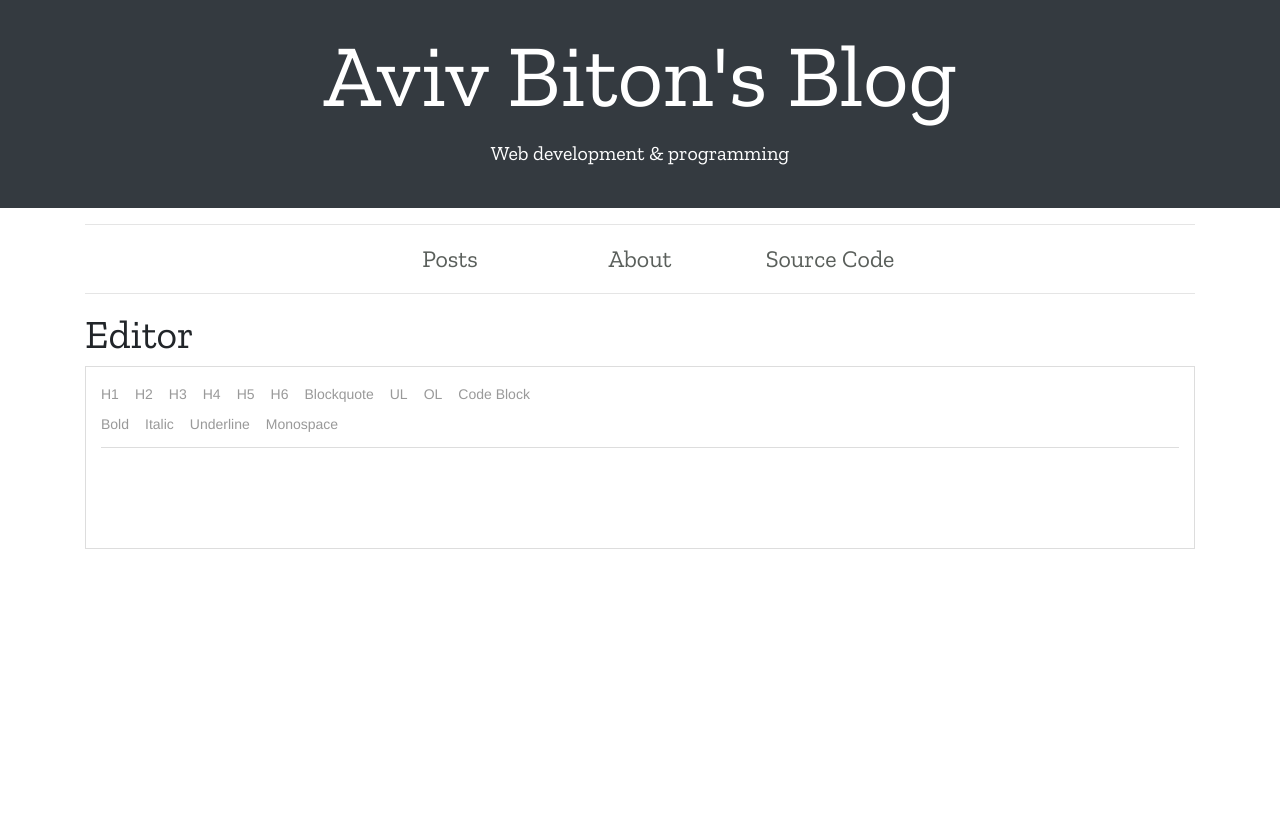
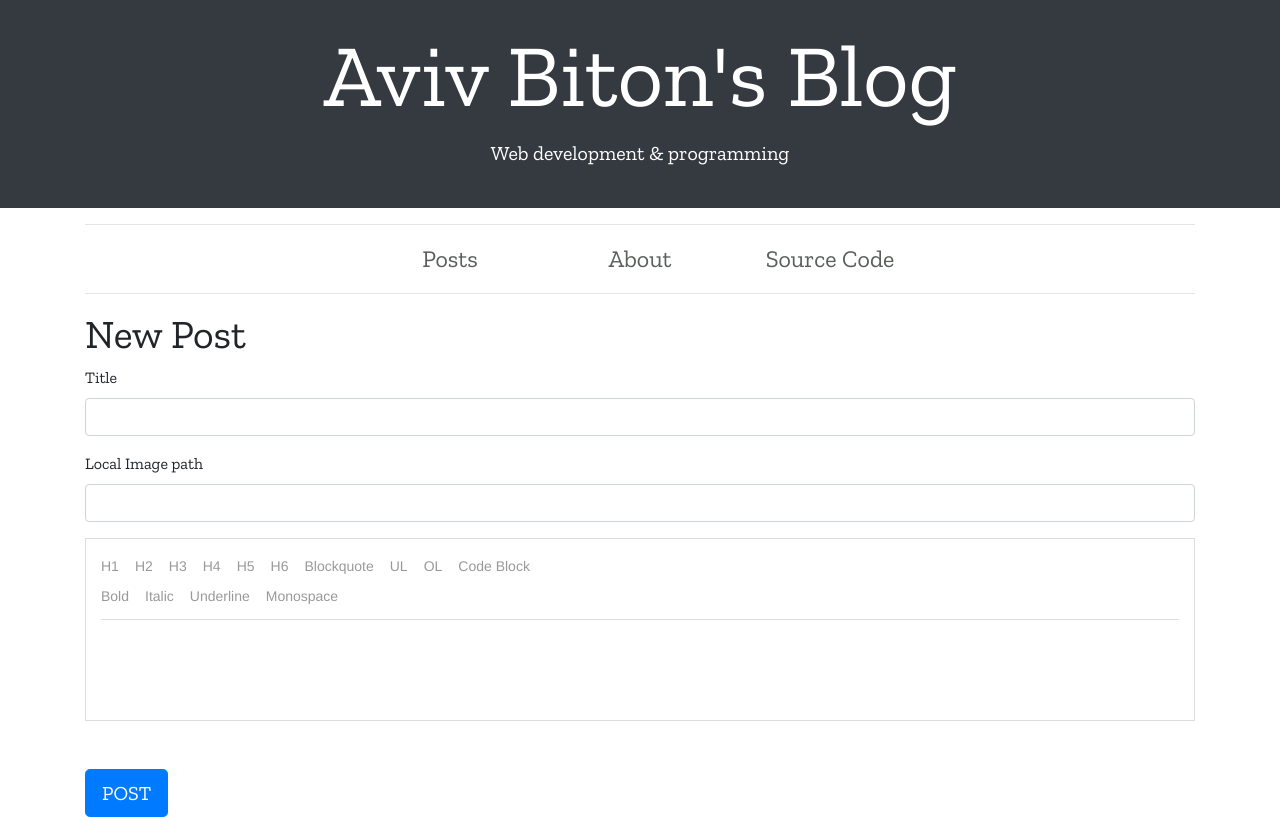
Before and after one commit to avivbiton/Blogger, a React (Create React App) app in the folder client/: page /create-post in a window 1280 px wide. Built offline with nearby package versions, Linux system fonts and the light colour scheme.

Commit message:
Create post page now sends a post

```diff
--- a/client/src/API/postAPI.js
+++ b/client/src/API/postAPI.js
@@ -19,3 +19,16 @@ export const fetchAll = async () => {
             }).catch(error => reject(error));
     });
 };
+
+export const createPost = async (title, image, text) => {
+    return new Promise(function (resolve, reject) {
+        const dataObject = {
+            title: title,
+            image: image,
+            text: text
+        };
+        axios.post("/posts", dataObject)
+            .then(response => resolve(true))
+            .catch(error => reject(error));
+    });
+}
--- a/client/src/components/CreatePost.js
+++ b/client/src/components/CreatePost.js
@@ -1,23 +1,60 @@
 import React, { useState } from "react";
 import { stateToHTML } from "draft-js-export-html";
 import RichTextEditor from "./RichTextEditor";
+import { createPost } from "../API/postAPI";
+import { withRouter } from "react-router-dom";
+import { useInput } from "../utils/inputHook";
 
-export default function CreatePost() {
 
+function CreatePost({ history }) {
+
+    const { value:title, bind:bindTitle } = useInput("");
+    const { value:image, bind:bindImage } = useInput("");
     const [html, setHtml] = useState(null);
+    const [isLoading, setIsLoading] = useState(false);
 
     function onEditorChange(content) {
         const html = stateToHTML(content);
         setHtml(html);
     }
 
+
     return (
         <div className="container">
-            <h1>Editor</h1>
-            <RichTextEditor setOnChange={content => onEditorChange(content)} />
-            <div className="py-4" dangerouslySetInnerHTML={{__html: html}}>
-
+            <h1>New Post</h1>
+            <div className="row">
+                <div className="col-12">
+                    <div className="form-group">
+                        <label for="postTitle">Title</label>
+                        <input type="text" id="postTitle" className="form-control" {...bindTitle} />
+                    </div>
+                </div>
+                <div className="col-12">
+                    <div className="form-group">
+                        <label for="postImage">Local Image path</label>
+                        <input type="text" id="postImage" className="form-control" {...bindImage} />
+                    </div>
+                </div>
+                <div className="col-12">
+                    <RichTextEditor setOnChange={content => onEditorChange(content)} />
+                    <div className="py-4" dangerouslySetInnerHTML={{ __html: html }}>
+                    </div>
+                </div>
+                <div className="col-12">
+                    <button className="btn btn-primary btn-lg" disabled={isLoading}
+                        onClick={() => {
+                            setIsLoading(true);
+                            createPost(title, image, html)
+                                .then(() => history.push("/"))
+                                .catch(error => console.error(error));
+                        }}>POST</button>
+                </div>
             </div>
         </div>
     )
 }
+
+
+
+
+export default withRouter(CreatePost);
--- /dev/null
+++ b/client/src/utils/inputHook.js
@@ -0,0 +1,17 @@
+import { useState } from "react";
+
+export const useInput = initialValue => {
+  const [value, setValue] = useState(initialValue);
+
+  return {
+    value,
+    setValue,
+    reset: () => setValue(""),
+    bind: {
+      value,
+      onChange: event => {
+        setValue(event.target.value);
+      }
+    }
+  };
+};
```
Also changed, not shown: 1 other file (tests, documents, lock files or other folders).
